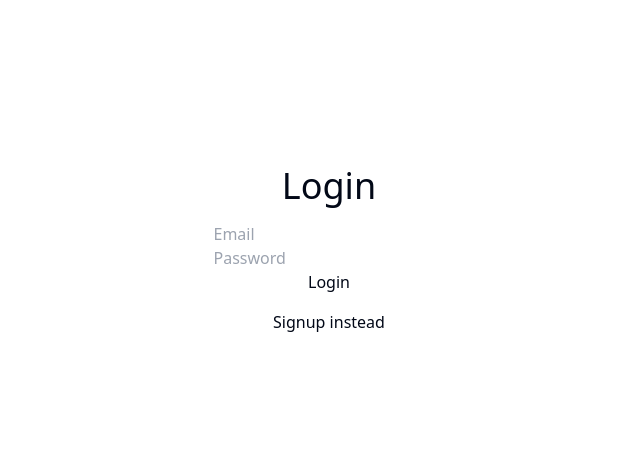
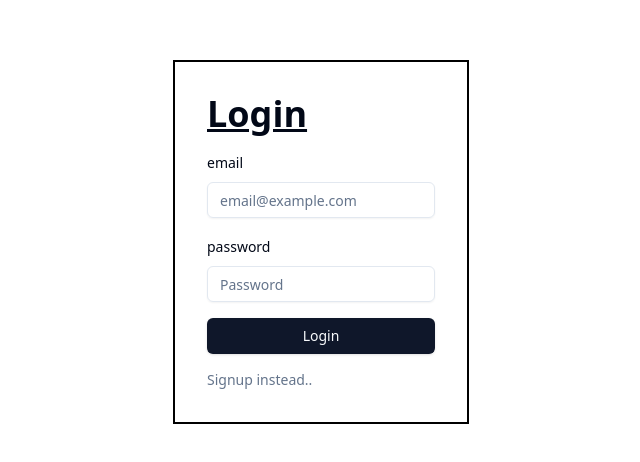
Before and after one commit to kaushalrijal/TODO, a Next.js app: page /authenticate in a window 1280 px wide. Shown: the part 158-620 px from the top of the page, without its empty margins (319-959 px from the left). Built offline with nearby package versions, Linux system fonts and the light colour scheme.

Commit message:
create auth page

```diff
--- a/src/app/authenticate/page.tsx
+++ b/src/app/authenticate/page.tsx
@@ -1,38 +1,184 @@
 "use client"
 
-import { useState } from "react"
+import React, { useContext, useState } from "react";
+
+import { set, z } from "zod";
 
 
-const page = () => {
+import { Input } from "@/components/ui/input";
+
+import { zodResolver } from "@hookform/resolvers/zod";
+import {
+    Form,
+    FormControl,
+    FormDescription,
+    FormField,
+    FormItem,
+    FormLabel,
+    FormMessage,
+} from "@/components/ui/form";
+import { useForm } from "react-hook-form";
+
+import TaskContext from "@/contexts/taskContext";
+import { Button } from "@/components/ui/button";
+import { Textarea } from "@/components/ui/textarea";
+import { userAgent } from "next/server";
+
+const loginSchema = z.object({
+    email: z.string().email({
+        message: "Invalid email address"
+    }),
+    password: z.string().min(6, {
+        message: "Password must be at least 6 characters"
+    })
+});
+
+const registerSchema = z.object({
+    username: z.string().min(3, {
+        message: "Username must be at least 3 characters"
+    }),
+    email: z.string().email({
+        message: "Invalid email address"
+    }),
+    password: z.string().min(6, {
+        message: "Password must be at least 6 characters"
+    })
+});
+
+const Auth = () => {
     const [currentPage, setCurrentPage] = useState('Login')
     return (
-        <div className="w-screen h-screen p-2 flex flex-col gap-4 items-center justify-center">
-            <h1>{currentPage}</h1>
-            {currentPage == 'Login' ? login() : signup()}
-            <a onClick={() => setCurrentPage(currentPage == 'Login' ? 'Signup' : 'Login')}>
-                {currentPage == 'Login' ? 'Signup' : 'Login'} instead
-            </a>
+        <div className="w-screen h-screen p-2 flex flex-col items-center justify-center">
+            <div className="flex flex-col gap-4 border-solid border-2 border-black p-8">
+                <h1 className="font-bold underline">{currentPage}</h1>
+                {currentPage == 'Login' ? login() : signup()}
+                <a onClick={() => setCurrentPage(currentPage == 'Login' ? 'Signup' : 'Login')} className="text-sm cursor-pointer text-muted-foreground">
+                    {currentPage == 'Login' ? 'Signup' : 'Login'} instead..
+                </a>
+            </div>
         </div>
     )
 }
 
+
 const login = () => {
+    const form = useForm<z.infer<typeof loginSchema>>({
+        resolver: zodResolver(loginSchema),
+        defaultValues: {
+            email: "",
+            password: "",
+        },
+    });
     return (
-        <form className="flex flex-col">
-            <input type="email" placeholder="Email" />
-            <input type="password" placeholder="Password" />
-            <button>Login</button>
-        </form>
-    )
-}
+        <Form {...form}>
+            <form onSubmit={form.handleSubmit((data, event) => {
+                loginUser(data);
+                form.reset();
+            })} className="space-y-4">
+                <FormField
+                    control={form.control}
+                    name="email"
+                    render={({ field }) => (
+                        <FormItem>
+                            <FormLabel className="">email</FormLabel>
+                            <FormControl>
+                                <Input placeholder="email@example.com" {...field} required />
+                            </FormControl>
+                            <FormMessage />
+                        </FormItem>
+                    )}
+                />
+                <FormField
+                    control={form.control}
+                    name="password"
+                    render={({ field }) => (
+                        <FormItem>
+                            <FormLabel className="">password</FormLabel>
+                            <FormControl>
+                                <Input placeholder="Password" {...field} required />
+                            </FormControl>
+                            <FormMessage />
+                        </FormItem>
+                    )}
+                />
+                <Button type="submit" className="w-full">Login</Button>
+            </form>
+        </Form>
+    );
+};
+
 const signup = () => {
+    const form = useForm<z.infer<typeof registerSchema>>({
+        resolver: zodResolver(registerSchema),
+        defaultValues: {
+            email: "",
+            password: "",
+        },
+    });
     return (
-        <form className="flex flex-col">
-            <input type="email" placeholder="Email" />
-            <input type="password" placeholder="Password" />
-            <button>Register</button>
-        </form>
-    )
-}
+        <Form {...form}>
+            <form onSubmit={form.handleSubmit((data, event) => {
+                registerUser(data);
+                form.reset();
+            })} className="space-y-4">
+                <FormField
+                    control={form.control}
+                    name="username"
+                    render={({ field }) => (
+                        <FormItem>
+                            <FormLabel className="">Username</FormLabel>
+                            <FormControl>
+                                <Input placeholder="username" {...field} required />
+                            </FormControl>
+                            <FormMessage />
+                        </FormItem>
+                    )}
+                />
+                <FormField
+                    control={form.control}
+                    name="email"
+                    render={({ field }) => (
+                        <FormItem>
+                            <FormLabel className="">email</FormLabel>
+                            <FormControl>
+                                <Input placeholder="email@example.com" {...field} required />
+                            </FormControl>
+                            <FormMessage />
+                        </FormItem>
+                    )}
+                />
+                <FormField
+                    control={form.control}
+                    name="password"
+                    render={({ field }) => (
+                        <FormItem>
+                            <FormLabel className="">Password</FormLabel>
+                            <FormControl>
+                                <Input placeholder="Password" {...field} required />
+                            </FormControl>
+                            <FormMessage />
+                        </FormItem>
+                    )}
+                />
+                <Button type="submit" className="w-full">Register</Button>
+            </form>
+        </Form>
+    );
+};
 
-export default page
+const loginUser = async (values: z.infer<typeof loginSchema>) => {
+    console.log(values);
+};
+
+const registerUser = async (values: z.infer<typeof registerSchema>) => {
+    const {username, email, password} = values;
+    const response = await fetch("http://localhost:5000/user/signup", {
+        method: "POST",
+        headers: {
+            "Content-Type": "application/json",
+        },
+        body: JSON.stringify({username, email, password})
+    });
+};
+
+export default Auth;
--- /dev/null
+++ b/src/app/authenticate/pages.tsx
@@ -0,0 +1,99 @@
+"use client"
+
+import { useState } from "react"
+import { zodResolver } from "@hookform/resolvers/zod"
+import { z } from "zod"
+
+import { Button } from "@/components/ui/button"
+import {
+    Form,
+    FormControl,
+    FormDescription,
+    FormField,
+    FormItem,
+    FormLabel,
+    FormMessage,
+} from "@/components/ui/form"
+import { Input } from "@/components/ui/input"
+import { useForm } from "react-hook-form"
+
+const loginSchema = z.object({
+    username: z.string().min(3, {
+        message: "Username must be at least 2 characters"
+    }),
+    email: z.string().email({
+        message: "Invalid email address"
+    }),
+    password: z.string().min(6, {
+        message: "Password must be at least 6 characters"
+    })
+})
+
+const Auth = () => {
+    const [currentPage, setCurrentPage] = useState('Login')
+    return (
+        <div className="w-screen h-screen p-2 flex flex-col gap-4 items-center justify-center">
+            <h1>{currentPage}</h1>
+            {currentPage == 'Login' ? login() : signup()}
+            <a onClick={() => setCurrentPage(currentPage == 'Login' ? 'Signup' : 'Login')}>
+                {currentPage == 'Login' ? 'Signup' : 'Login'} instead
+            </a>
+        </div>
+    )
+}
+
+const login = () => {
+    const form = useForm<z.infer<typeof loginSchema>>({
+        resolver: zodResolver(loginSchema),
+        defaultValues: {
+            username: "",
+            email: "",
+            password: ""
+        },
+    })
+    return (
+        <div>
+            <Form {...form}>
+                <form onSubmit={form.handleSubmit(onSubmit)} className="space-y-8">
+                    <FormField
+                        control={form.control}
+                        name="username"
+                        render={({ field }) => (
+                            <FormItem>
+                                <FormLabel>Username</FormLabel>
+                                <FormControl>
+                                    <Input placeholder="shadcn" {...field} />
+                                </FormControl>
+                                <FormMessage />
+                            </FormItem>
+                        )}
+                    />
+                    <Button type="submit">Submit</Button>
+                </form>
+            </Form>
+        </div>
+    )
+}
+
+const signup = () => {
+    //     const form = useForm<z.infer<typeof loginSchema>>({
+    //     resolver: zodResolver(loginSchema),
+    //     defaultValues: {
+    //       username: "",
+    //       email: "",
+    //       password: ""
+    //     },
+    //   })
+    return (
+        <form className="flex flex-col">
+            <input type="email" placeholder="Email" />
+            <input type="password" placeholder="Password" />
+            <button>Register</button>
+        </form>
+    )
+}
+const onSubmit = (values: z.infer<typeof loginSchema>) => {
+    console.log(values)
+}
+
+export default Auth
--- a/src/app/layout.tsx
+++ b/src/app/layout.tsx
@@ -17,7 +17,7 @@ export default function RootLayout({
 }>) {
   return (
     <html lang="en">
-      <body className={`${inter.variable} font-sans w-screen min-h-screen p-2`}>{children}</body>
+      <body className={`${inter.variable} font-sans`}>{children}</body>
       <Toaster />
     </html>
   );
--- a/src/app/page.tsx
+++ b/src/app/page.tsx
@@ -37,7 +37,7 @@ export default function Home() {
   const [tasks, setTasks] = useState<Task[]>([]);
 
   return (
-    <main className="">
+    <main className="w-screen min-h-screen p-2">
       <Header />
       <TaskContext.Provider value={{ tasks, setTasks }}>
       <Tasks />
```
